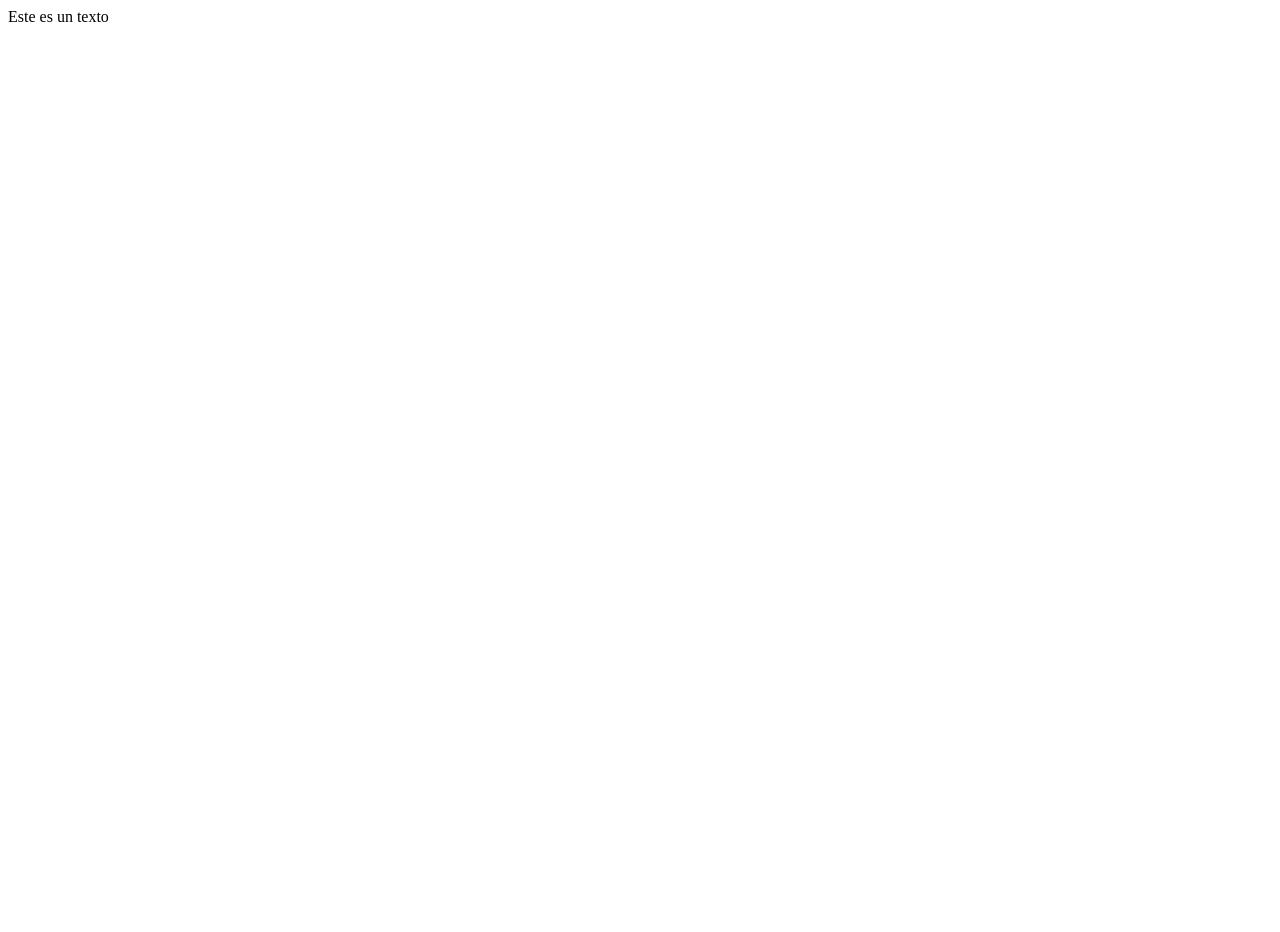
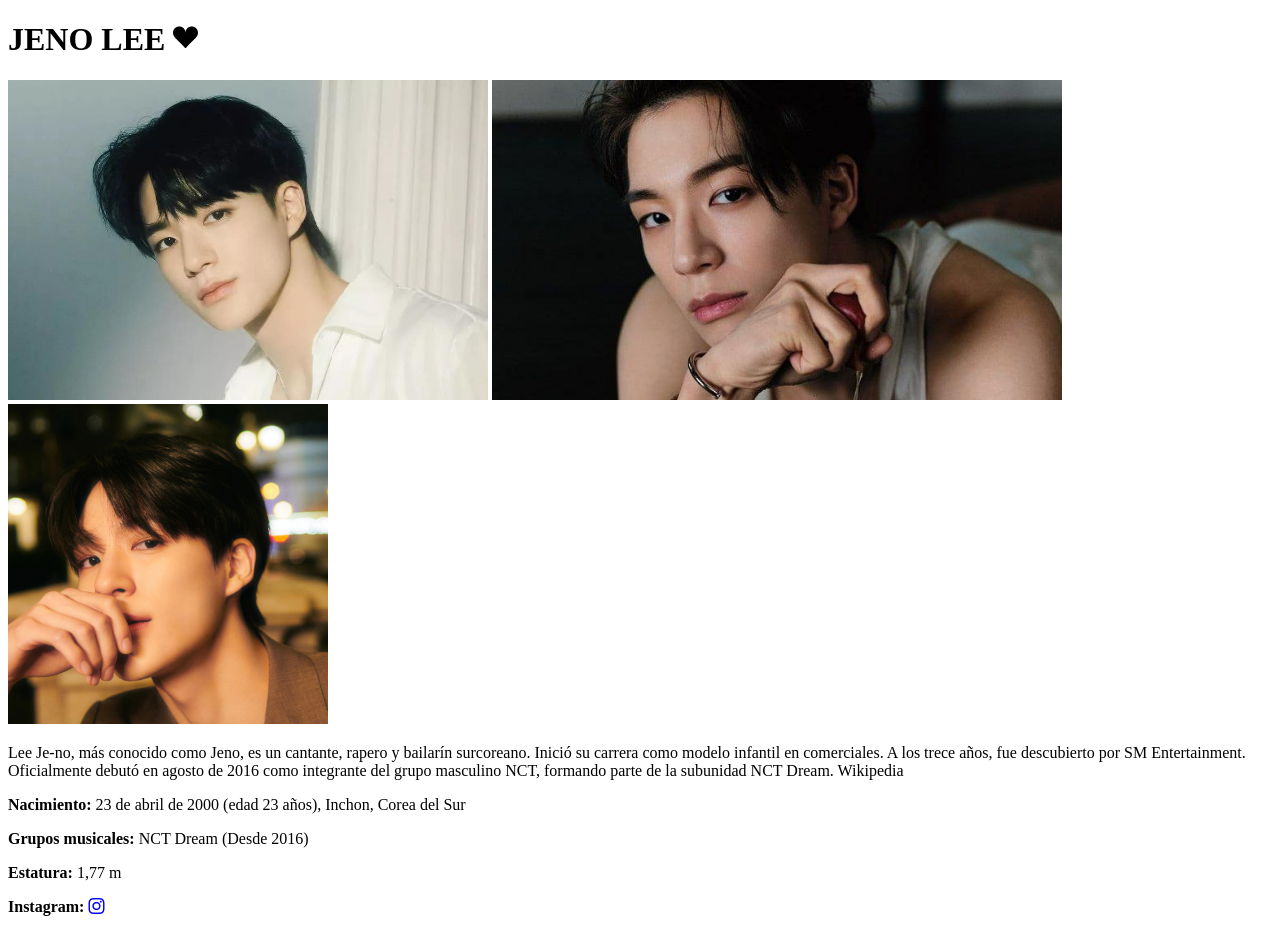
Before and after one commit to natystring/ROYALS, a plain HTML site: page index.html in a window 1280 px wide. Before the commit the page ends 800 px from the top, so only its background shows below. Drawn offline with nearby package versions, Linux system fonts and the light colour scheme.

Commit message:
Jeno Webpage

```diff
--- a/index.html
+++ b/index.html
@@ -3,9 +3,26 @@
 <head>
     <meta charset="UTF-8">
     <meta name="viewport" content="width=device-width, initial-scale=1.0">
+    <link rel="stylesheet" href="https://cdn.jsdelivr.net/npm/bootstrap-icons@1.11.3/font/bootstrap-icons.min.css">
+    <link rel="icon" href="/favicon/chat-heart-fill.svg" type="image/vnd.microsoft.icon" />
     <title>String World</title>
 </head>
 <body>
-    Este es un texto
+    <h1>JENO LEE <img src="/images/suit-heart-fill.svg" height="25" /></h1>
+    <img src="/jeno/dummy.jpeg" height="320" alt="Jeno Lee" />
+    <img src="/jeno/1-Lee-Jeno.jpg" height="320" alt="Jeno Lee" />
+    <img src="/jeno/JENO_icon.webp" height="320" alt="Jeno Lee" />
+    <!--
+    <img src="https://6.soompi.io/image/b9e4793c6228459490f86542bf9295ce/dummy.jpeg" height="320" alt="Jeno Lee" />
+    <img src="https://asset-2.tstatic.net/tribunnewswiki/foto/bank/images/1-Lee-Jeno.jpg" height="320" alt="Jeno Lee" />
+    <img src="https://i.scdn.co/image/ab676161000051748cda398c2c48b50c81061380" height="320" alt="Jeno Lee" />
+    <img src="https://static.wikia.nocookie.net/kboy-group/images/a/ae/JENO_icon.png" height="320" alt="Jeno Lee" />
+    -->
+
+    <p>Lee Je-no, más conocido como Jeno, es un cantante, rapero y bailarín surcoreano. Inició su carrera como modelo infantil en comerciales. A los trece años, fue descubierto por SM Entertainment. Oficialmente debutó en agosto de 2016 como integrante del grupo masculino NCT, formando parte de la subunidad NCT Dream. Wikipedia<p>
+<p><strong>Nacimiento:</strong> 23 de abril de 2000 (edad 23 años), Inchon, Corea del Sur</p>
+<p><strong>Grupos musicales:</strong> NCT Dream (Desde 2016)</p>
+<p><strong>Estatura:</strong> 1,77 m</p>
+<p><strong>Instagram:</strong> <a href="https://www.instagram.com/leejen_o_423"><i class="bi bi-instagram"></i></a></p>
 </body>
 </html>
```
Also changed, not shown: favicon/chat-heart-fill.svg (added), images/suit-heart-fill.svg (added), jeno/1-Lee-Jeno.jpg (added), jeno/JENO_icon.webp (added), jeno/dummy.jpeg (added).
